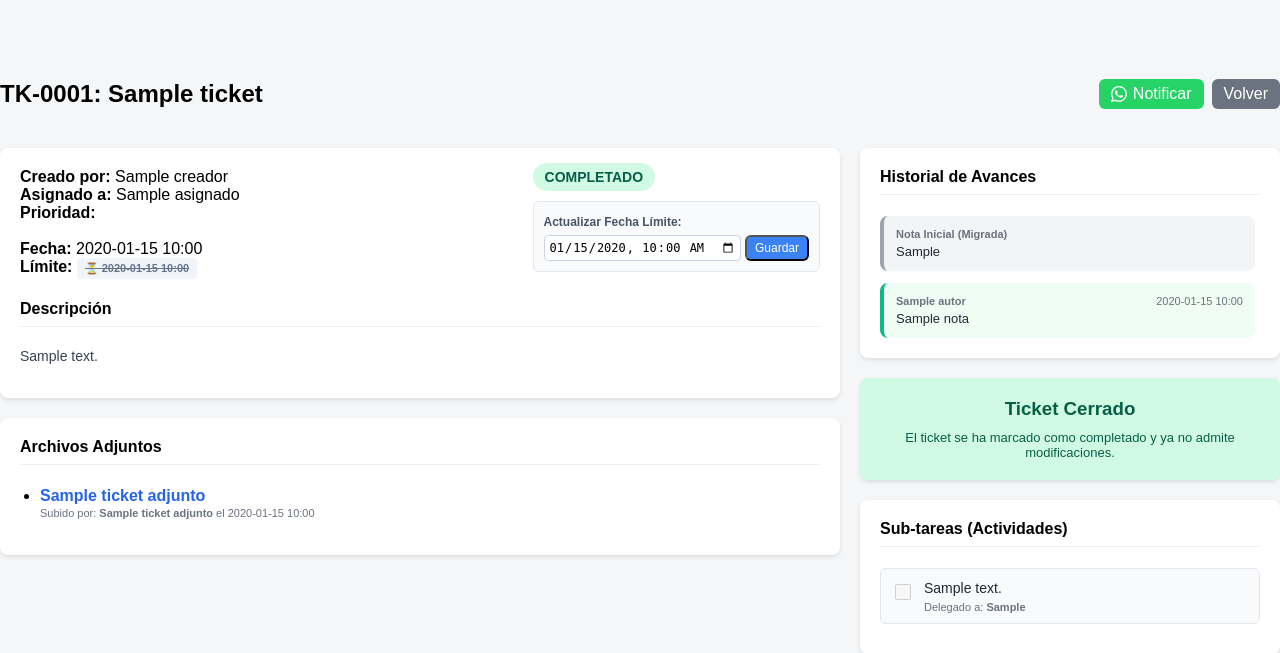
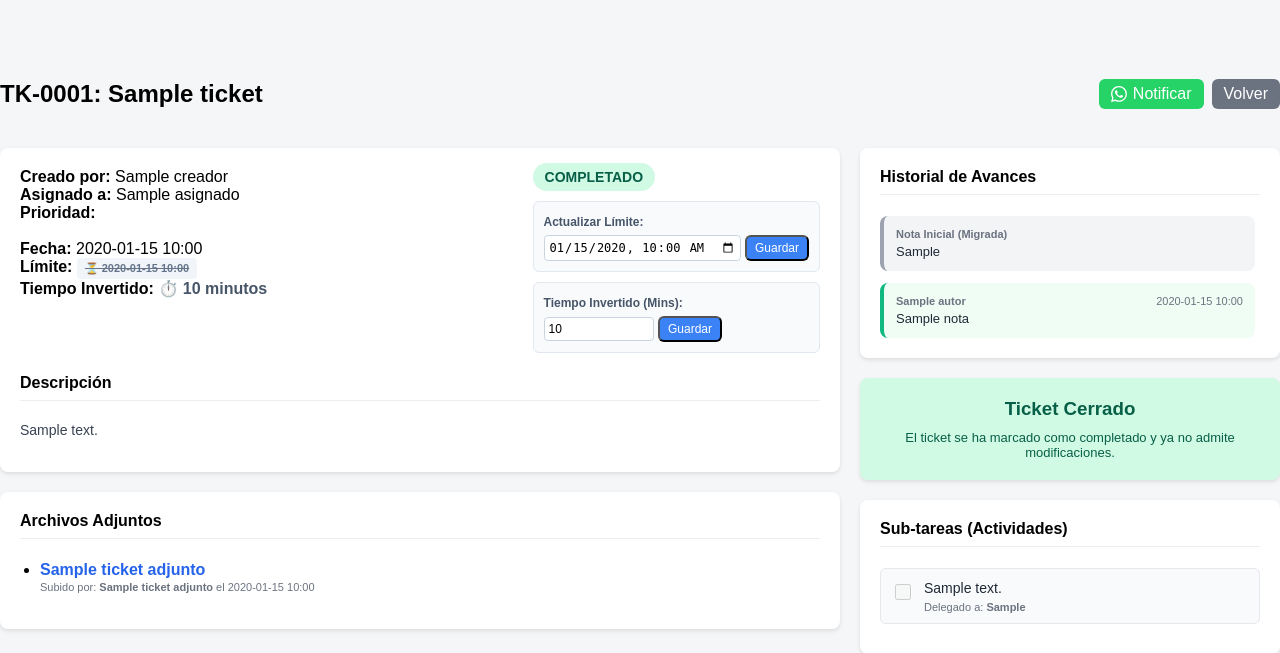
Before and after one commit to totalagroapps/produccion, a FastAPI app: page /tickets/detalle/1 in a window 1280 px wide. Shown: the part 80-733 px from the top of the page. Run offline with FastAPI, Linux system fonts and the light colour scheme; the visitor is signed in with stand-in values (Sample User, id 1); a database or web service that is not in the repository returns one stand-in record (values such as "Sample title").

Commit message:
Feature: Dashboard and Time Tracking implementation

```diff
--- a/main.py
+++ b/main.py
@@ -258,6 +258,7 @@ def crear():
         estado TEXT DEFAULT 'PENDIENTE',
         prioridad TEXT DEFAULT 'MEDIA',
         fecha_vencimiento TIMESTAMP,
+        minutos_invertidos INTEGER DEFAULT 0,
         asignado_a INTEGER REFERENCES users(id),
         creado_por INTEGER REFERENCES users(id),
         fecha_creacion TIMESTAMP DEFAULT CURRENT_TIMESTAMP
@@ -265,6 +266,7 @@ def crear():
 
     c.execute("ALTER TABLE tickets ADD COLUMN IF NOT EXISTS prioridad TEXT DEFAULT 'MEDIA'")
     c.execute("ALTER TABLE tickets ADD COLUMN IF NOT EXISTS fecha_vencimiento TIMESTAMP")
+    c.execute("ALTER TABLE tickets ADD COLUMN IF NOT EXISTS minutos_invertidos INTEGER DEFAULT 0")
 
     c.execute("""
     CREATE TABLE IF NOT EXISTS ticket_adjuntos(
--- a/routers/tickets.py
+++ b/routers/tickets.py
@@ -39,7 +39,8 @@ def _formato_ticket(t_row):
         "notas_operario": t_row[7] if len(t_row) > 7 else None,
         "prioridad": t_row[8] if len(t_row) > 8 else 'MEDIA',
         "fecha_vencimiento": fecha_vencimiento,
-        "estado_vencimiento": estado_vencimiento
+        "estado_vencimiento": estado_vencimiento,
+        "minutos_invertidos": t_row[10] if len(t_row) > 10 else 0
     }
 
 @router.get("/tickets/admin", response_class=HTMLResponse)
@@ -54,7 +55,7 @@ def panel_admin_tickets(request: Request):
     c.execute("""
         SELECT t.id, t.titulo, t.descripcion, t.estado, t.fecha_creacion,
                u_asignado.username as asignado, u_creador.username as creador,
-               t.notas_operario, t.prioridad, t.fecha_vencimiento
+               t.notas_operario, t.prioridad, t.fecha_vencimiento, t.minutos_invertidos
         FROM tickets t
         LEFT JOIN users u_asignado ON t.asignado_a = u_asignado.id
         LEFT JOIN users u_creador ON t.creado_por = u_creador.id
@@ -92,7 +93,7 @@ def mis_tickets(request: Request):
     c.execute("""
         SELECT DISTINCT t.id, t.titulo, t.descripcion, t.estado, t.fecha_creacion,
                u_asignado.username as asignado, u_creador.username as creador,
-               t.notas_operario, t.prioridad, t.fecha_vencimiento
+               t.notas_operario, t.prioridad, t.fecha_vencimiento, t.minutos_invertidos
         FROM tickets t
         LEFT JOIN users u_asignado ON t.asignado_a = u_asignado.id
         LEFT JOIN users u_creador ON t.creado_por = u_creador.id
@@ -144,7 +145,7 @@ def detalle_ticket(request: Request, ticket_id: int):
     c.execute("""
         SELECT t.id, t.titulo, t.descripcion, t.estado, t.fecha_creacion,
                u_asignado.username as asignado, u_creador.username as creador,
-               t.notas_operario, t.prioridad, t.fecha_vencimiento, t.asignado_a, u_asignado.telefono
+               t.notas_operario, t.prioridad, t.fecha_vencimiento, t.minutos_invertidos, t.asignado_a, u_asignado.telefono
         FROM tickets t
         LEFT JOIN users u_asignado ON t.asignado_a = u_asignado.id
         LEFT JOIN users u_creador ON t.creado_por = u_creador.id
@@ -156,8 +157,8 @@ def detalle_ticket(request: Request, ticket_id: int):
         raise HTTPException(status_code=404, detail="Ticket no encontrado")
 
     ticket = _formato_ticket(t_row)
-    ticket["id_asignado_principal"] = t_row[10] if len(t_row) > 10 else None
-    ticket["telefono_asignado"] = t_row[11] if len(t_row) > 11 else None
+    ticket["id_asignado_principal"] = t_row[11] if len(t_row) > 11 else None
+    ticket["telefono_asignado"] = t_row[12] if len(t_row) > 12 else None
 
     # Adjuntos
     c.execute("""
@@ -261,7 +262,7 @@ def crear_ticket(
 
 
 @router.post("/tickets/kanban_update/{ticket_id}")
-def kanban_update(request: Request, ticket_id: int, estado: str = Form(...)):
+def kanban_update(request: Request, ticket_id: int, estado: str = Form(...), minutos_invertidos: str = Form(None)):
     if not require_jefe_tickets(request):
         return RedirectResponse("/admin", 303)
 
@@ -271,7 +272,12 @@ def kanban_update(request: Request, ticket_id: int, estado: str = Form(...)):
 
     conn = db()
     c = conn.cursor()
-    c.execute("UPDATE tickets SET estado = %s WHERE id = %s", (estado, ticket_id))
+
+    if estado == "CERRADO" and minutos_invertidos is not None and minutos_invertidos.isdigit():
+        c.execute("UPDATE tickets SET estado = %s, minutos_invertidos = %s WHERE id = %s", (estado, int(minutos_invertidos), ticket_id))
+    else:
+        c.execute("UPDATE tickets SET estado = %s WHERE id = %s", (estado, ticket_id))
+
     conn.commit()
     conn.close()
     return {"status": "ok", "estado": estado}
@@ -427,4 +433,110 @@ def actualizar_vencimiento(request: Request, ticket_id: int, fecha_vencimiento:
     conn.commit()
     conn.close()
     return RedirectResponse(f"/tickets/detalle/{ticket_id}", 303)
-    return RedirectResponse("/tickets/admin", 303)
+
+@router.post("/tickets/actualizar_tiempo/{ticket_id}")
+def actualizar_tiempo(request: Request, ticket_id: int, minutos_invertidos: int = Form(...)):
+    if not require_jefe_tickets(request):
+        return RedirectResponse("/admin", 303)
+
+    conn = db()
+    c = conn.cursor()
+    c.execute("UPDATE tickets SET minutos_invertidos = %s WHERE id = %s", (minutos_invertidos, ticket_id))
+    conn.commit()
+    conn.close()
+    return RedirectResponse(f"/tickets/detalle/{ticket_id}", 303)
+
+@router.get("/tickets/dashboard", response_class=HTMLResponse)
+def dashboard_tickets(request: Request):
+    if not require_jefe_tickets(request):
+        return RedirectResponse("/admin", 303)
+
+    conn = db()
+    c = conn.cursor()
+
+    # Total Abiertos vs Cerrados
+    c.execute("SELECT estado, COUNT(*) FROM tickets GROUP BY estado")
+    estados_data = c.fetchall()
+
+    total_abiertos = sum([row[1] for row in estados_data if row[0] != 'CERRADO'])
+    total_cerrados = sum([row[1] for row in estados_data if row[0] == 'CERRADO'])
+
+    # Tiempo promedio de resolución
+    c.execute("SELECT AVG(minutos_invertidos), SUM(minutos_invertidos) FROM tickets WHERE estado = 'CERRADO' AND minutos_invertidos > 0")
+    tiempo_data = c.fetchone()
+    tiempo_promedio = int(tiempo_data[0]) if tiempo_data and tiempo_data[0] else 0
+    total_minutos = int(tiempo_data[1]) if tiempo_data and tiempo_data[1] else 0
+
+    # Tickets por operario (Cerrados)
+    c.execute("""
+        SELECT u.username, COUNT(t.id)
+        FROM tickets t
+        JOIN users u ON t.asignado_a = u.id
+        WHERE t.estado = 'CERRADO'
+        GROUP BY u.username
+        ORDER BY COUNT(t.id) DESC
+    """)
+    operarios_data = c.fetchall()
+
+    # Prioridades
+    c.execute("SELECT prioridad, COUNT(*) FROM tickets GROUP BY prioridad")
+    prioridades_data = c.fetchall()
+
+    conn.close()
+
+    return templates.TemplateResponse(
+        request=request, name="tickets_dashboard.html", context={
+            "request": request,
+            "total_abiertos": total_abiertos,
+            "total_cerrados": total_cerrados,
+            "tiempo_promedio": tiempo_promedio,
+            "total_minutos": total_minutos,
+            "operarios_labels": [row[0] for row in operarios_data],
+            "operarios_counts": [row[1] for row in operarios_data],
+            "prioridades_labels": [row[0] for row in prioridades_data],
+            "prioridades_counts": [row[1] for row in prioridades_data]
+        }
+    )
+
+@router.post("/tickets/cerrar_operario/{ticket_id}")
+def cerrar_ticket_operario(request: Request, ticket_id: int):
+    # Solo el operario puede acceder a esto
+    if not require_operario(request):
+        return RedirectResponse("/admin", 303)
+
+    username = request.session.get("username")
+    conn = db()
+    c = conn.cursor()
+    c.execute("SELECT id FROM users WHERE username = %s", (username,))
+    row = c.fetchone()
+    user_id = row[0] if row else None
+
+    # Verificar que tiene acceso (asignado directamente o en una actividad)
+    c.execute("""
+        SELECT t.id, t.fecha_creacion FROM tickets t
+        LEFT JOIN ticket_actividades a ON t.id = a.ticket_id
+        WHERE t.id = %s AND (t.asignado_a = %s OR a.asignado_a = %s)
+    """, (ticket_id, user_id, user_id))
+    t_row = c.fetchone()
+
+    if not t_row:
+        conn.close()
+        raise HTTPException(status_code=403, detail="No tienes acceso a este ticket.")
+
+    fecha_creacion = t_row[1]
+
+    import datetime
+    from zoneinfo import ZoneInfo
+    now = datetime.datetime.now(ZoneInfo("America/Bogota")).replace(tzinfo=None)
+
+    minutos_invertidos = 0
+    if fecha_creacion:
+        delta = now - fecha_creacion
+        minutos_invertidos = int(delta.total_seconds() / 60)
+
+    # Actualizar estado y minutos
+    c.execute("UPDATE tickets SET estado = 'CERRADO', minutos_invertidos = %s WHERE id = %s", (minutos_invertidos, ticket_id))
+    conn.commit()
+    conn.close()
+
+    return RedirectResponse(f"/tickets/detalle/{ticket_id}", 303)
--- a/templates/ticket_detalle.html
+++ b/templates/ticket_detalle.html
@@ -53,23 +53,40 @@
                     <strong>Límite:</strong>
                     <span class="vencimiento-badge vencimiento-{{ ticket.estado_vencimiento }}" {% if ticket.estado == 'CERRADO' or ticket.estado == 'COMPLETADO' %}style="text-decoration:line-through;"{% endif %}>
                         ⏳ {{ ticket.fecha_vencimiento.strftime('%Y-%m-%d %H:%M') }}
+                    </span><br>
+                    {% endif %}
+
+                    <strong>Tiempo Invertido:</strong>
+                    <span style="font-weight:bold; color:#475569;">
+                        ⏱️ {{ ticket.minutos_invertidos }} minutos
                     </span>
-                    {% endif %}
                 </div>
                 <div>
                     <span style="padding:6px 12px; border-radius:16px; font-size:14px; font-weight:bold;
                     {% if ticket.estado == 'PENDIENTE' %}background:#fef3c7; color:#92400e;
                     {% elif ticket.estado == 'EN_PROGRESO' %}background:#dbeafe; color:#1e40af;
-                    {% elif ticket.estado == 'COMPLETADO' %}background:#d1fae5; color:#065f46;{% endif %}">
+                    {% elif ticket.estado == 'COMPLETADO' or ticket.estado == 'CERRADO' %}background:#d1fae5; color:#065f46;{% endif %}">
                         {{ ticket.estado }}
                     </span>
 
                     {% if es_jefe %}
-                    <form method="post" action="/tickets/actualizar_vencimiento/{{ ticket.id }}" style="margin-top: 15px; background: #f8fafc; padding: 10px; border-radius: 6px; border: 1px solid #e2e8f0;">
-                        <label style="font-size: 12px; font-weight: bold; color: #475569;">Actualizar Fecha Límite:</label><br>
+                    <form method="post" action="/tickets/actualizar_vencimiento/{{ ticket.id }}" style="margin-top: 15px; background: #f8fafc; padding: 10px; border-radius: 6px; border: 1px solid #e2e8f0; margin-bottom: 10px;">
+                        <label style="font-size: 12px; font-weight: bold; color: #475569;">Actualizar Límite:</label><br>
                         <input type="datetime-local" name="fecha_vencimiento" style="padding: 4px; font-size: 12px; border: 1px solid #cbd5e1; border-radius: 4px; margin-top: 4px;" value="{{ ticket.fecha_vencimiento.strftime('%Y-%m-%dT%H:%M') if ticket.fecha_vencimiento else '' }}">
                         <button type="submit" class="btn" style="padding: 4px 8px; font-size: 12px; background: #3b82f6; margin-top: 5px;">Guardar</button>
                     </form>
+
+                    <form method="post" action="/tickets/actualizar_tiempo/{{ ticket.id }}" style="background: #f8fafc; padding: 10px; border-radius: 6px; border: 1px solid #e2e8f0;">
+                        <label style="font-size: 12px; font-weight: bold; color: #475569;">Tiempo Invertido (Mins):</label><br>
+                        <input type="number" name="minutos_invertidos" style="padding: 4px; font-size: 12px; border: 1px solid #cbd5e1; border-radius: 4px; margin-top: 4px; width: 100px;" value="{{ ticket.minutos_invertidos }}">
+                        <button type="submit" class="btn" style="padding: 4px 8px; font-size: 12px; background: #3b82f6; margin-top: 5px;">Guardar</button>
+                    </form>
+                    {% else %}
+                        {% if ticket.estado != 'CERRADO' and ticket.estado != 'COMPLETADO' %}
+                        <form method="post" action="/tickets/cerrar_operario/{{ ticket.id }}" style="margin-top: 15px;" onsubmit="return confirm('¿Seguro que deseas dar este ticket por solucionado? El tiempo invertido se calculará automáticamente.')">
+                            <button type="submit" class="btn" style="background:#10b981; width:100%;">✅ Dar por Solucionado</button>
+                        </form>
+                        {% endif %}
                     {% endif %}
                 </div>
             </div>
```
Also changed, not shown: templates/tickets_admin.html (+11 -1 lines), templates/tickets_dashboard.html (added, +112 -0 lines).
